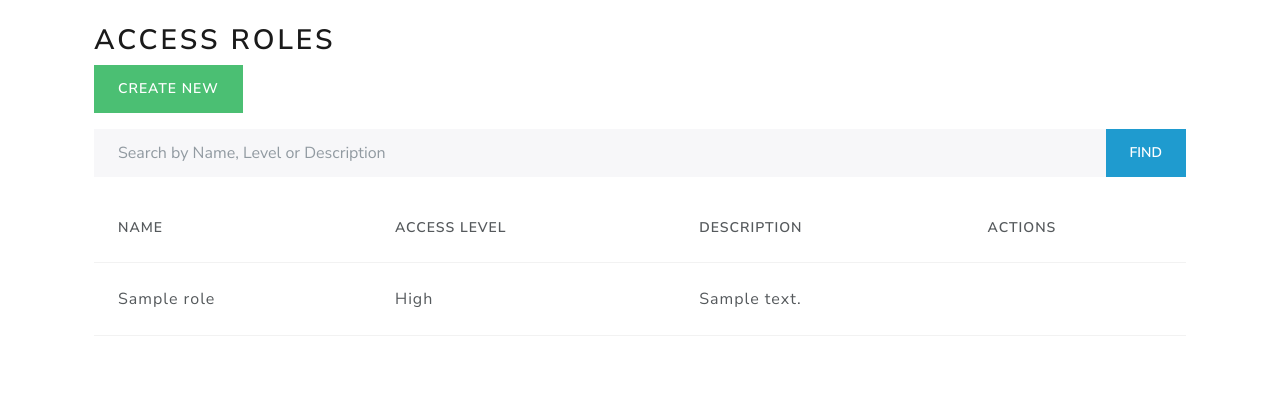
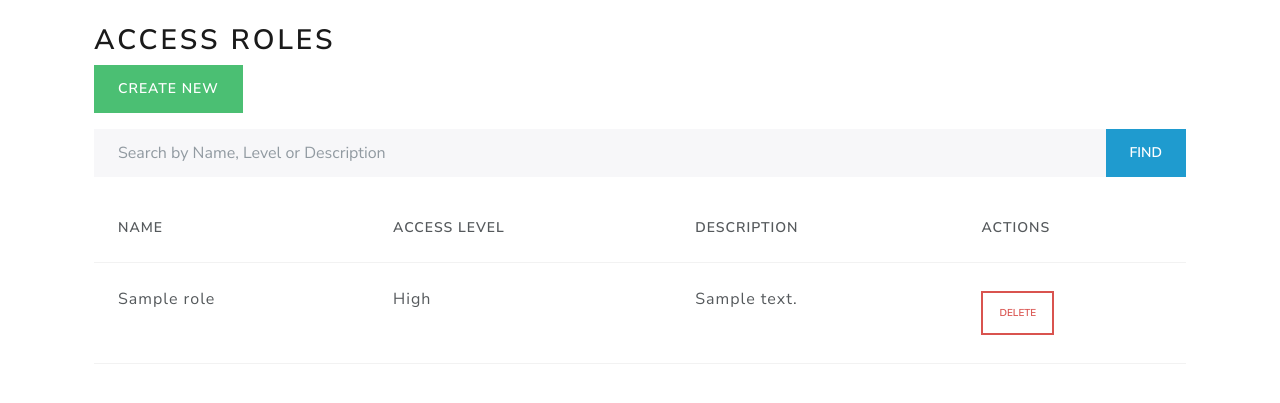
Before and after one commit to jorgesoft/django-vulns, a Django app: page /access_roles/ in a window 1280 px wide. Shown: the part 92-495 px from the top of the page. Run offline with Django 5.2, Linux system fonts and the light colour scheme; tables that the repository leaves empty hold one stand-in row (values such as "Sample post"); some libraries are stand-ins or nearby versions.

Commit message:
django delete view for ar table created

```diff
--- a/dashboard/templates/dashboard/access_roles/list.html
+++ b/dashboard/templates/dashboard/access_roles/list.html
@@ -33,11 +33,11 @@
                 <td>{{ role.access_level }}</td>
                 <td>{{ role.description }}</td>
                 <td>
-{% comment %}                     <a href="{% url 'access-role-update' role.name %}" class="btn btn-outline-dark btn-sm btn-fixed-width my-1">Update</a>
+                    {% comment %} <a href="{% url 'access-role-update' role.name %}" class="btn btn-outline-dark btn-sm btn-fixed-width my-1">Update</a> {% endcomment %}
                     <form action="{% url 'access-role-delete' role.name %}" method="post" class="d-inline-block" onsubmit="return confirm('Are you sure you want to delete this access role?');">
                         {% csrf_token %}
                         <button type="submit" class="btn btn-outline-danger btn-sm btn-fixed-width my-1">Delete</button>
-                    </form> {% endcomment %}
+                    </form>
                 </td>
             </tr>
             {% empty %}
--- a/dashboard/urls.py
+++ b/dashboard/urls.py
@@ -40,6 +40,7 @@ from .views.assigned_groups import (
 from .views.access_roles import (
     access_roles_list,
     create_access_role,
+    delete_access_role,
 )
 
 urlpatterns = [
@@ -78,4 +79,5 @@ urlpatterns = [
     # Access_roles URLs
     path('access_roles/', access_roles_list, name='access_roles'),
     path('access_roles/create/', create_access_role, name='access-role-create'),
+    path('access_roles/delete/<str:role_name>/', delete_access_role, name='access-role-delete'),
 ]
--- a/dashboard/views/access_roles.py
+++ b/dashboard/views/access_roles.py
@@ -50,3 +50,23 @@ def create_access_role(request):
         form = AccessRolesForm()
 
     return render(request, 'dashboard/access_roles/create.html', {'form': form})
+
+
+def delete_access_role(request, role_name):
+    if request.method == 'POST':
+        try:
+            with connection.cursor() as cursor:
+                # Construct and execute the raw SQL query to delete an access role
+                sql = "DELETE FROM access_roles WHERE name = %s"
+                cursor.execute(sql, [role_name])
+                if cursor.rowcount == 0:
+                    raise Http404("Access role not found.")
+
+                messages.success(request, 'Access role deleted successfully!')
+        except Exception as e:
+            messages.error(request, f'An error occurred while deleting the access role: {e}')
+
+        return redirect('access_roles')
+    else:
+        messages.error(request, 'Invalid request method.')
+        return redirect('access_roles')
```
